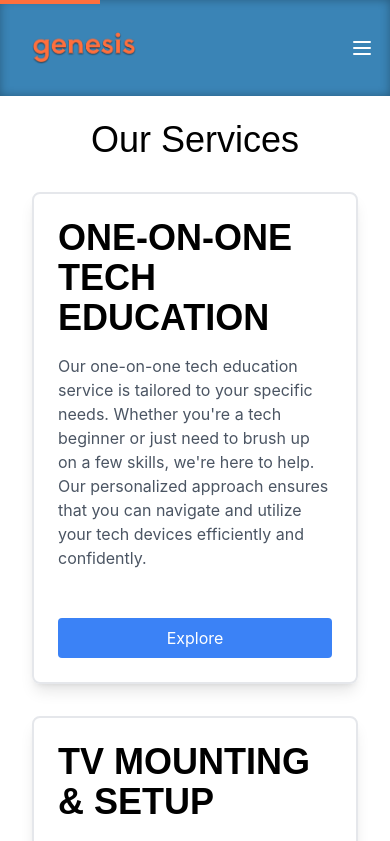
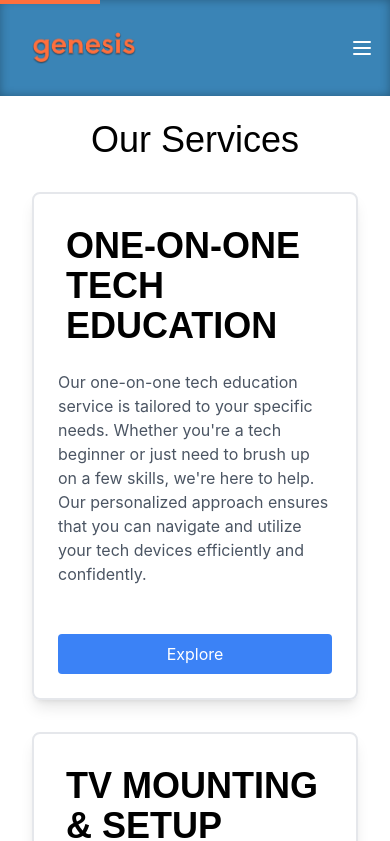
Before and after one commit to MonkeyCrumbs999/Genesis-Tech-Support, a React (Create React App) app: page /services in a window 390 px wide. Shown: the top 841 px of the page. Built offline with nearby package versions, Linux system fonts and the light colour scheme.

Commit message:
Fixed mobile tailwind classes on service card

```diff
--- a/src/components/ServiceCard.js
+++ b/src/components/ServiceCard.js
@@ -5,8 +5,8 @@ import { Link } from "react-router-dom";
 export default function ServiceCard({ title, description, link }) {
   return (
     <div className="flex flex-col h-full border-2 border-gray-200 rounded-lg shadow-lg overflow-hidden">
-      <div className="flex-1 p-6">
-        <h2 className="text-4xl font-bold mb-4 font-oswald uppercase sm:p-2">
+      <div className="flex-1 p-6 sm:p-6">
+        <h2 className="text-4xl font-bold mb-4 font-oswald uppercase p-2 sm:p-0">
           {title}
         </h2>
         <p className="text-base text-gray-600">{description}</p>
```
